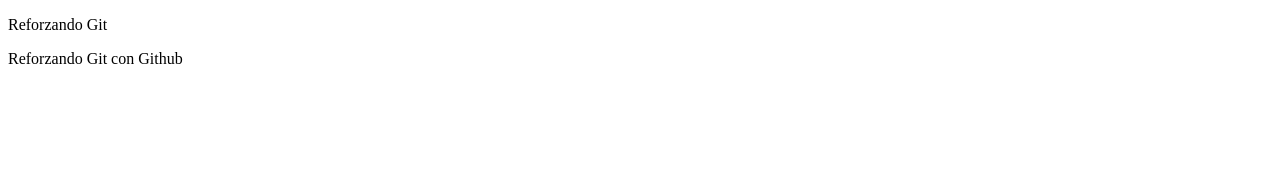
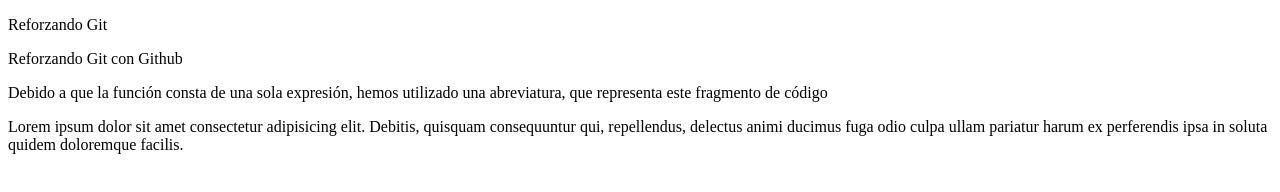
Before and after one commit to Damont05/testGit, a plain HTML site: page index.html in a window 1280 px wide. Drawn offline with Linux system fonts and the light colour scheme.

Commit message:
Modificacion de html, agg parrafos y bloque script

```diff
--- a/index.html
+++ b/index.html
@@ -10,5 +10,23 @@
     <p>Reforzando Git</p>
     <p>Reforzando Git con Github</p>
 
+    <p>
+        Debido a que la función consta de una sola expresión,
+        hemos utilizado una abreviatura, que representa este
+        fragmento de código
+    </p>
+
+    <p>
+        Lorem ipsum dolor sit amet consectetur
+        adipisicing elit. Debitis, quisquam consequuntur qui,
+        repellendus, delectus animi ducimus fuga odio culpa ullam
+        pariatur harum ex perferendis ipsa in soluta quidem doloremque
+        facilis.
+    </p>
+
+    <script>
+        console.log("Hello World");
+    </script>
+
 </body>
 </html>
```
